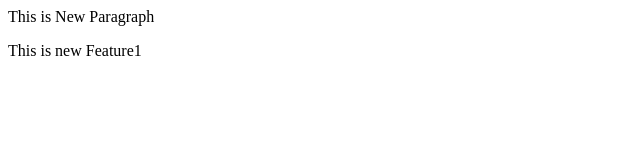
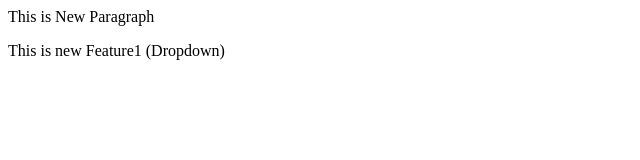
Before and after one commit to Aashutosh029/Localrepo, a plain HTML site: page index.html in a window 1280 px wide. Shown: the full height of the page, 0-640 px from the left. Drawn offline with Linux system fonts and the light colour scheme.

Commit message:
Add Dropdown

```diff
--- a/index.html
+++ b/index.html
@@ -1,2 +1,2 @@
 <p>This is New Paragraph</p>
-<p>This is new Feature1</p>
+<p>This is new Feature1 (Dropdown)</p>
```
